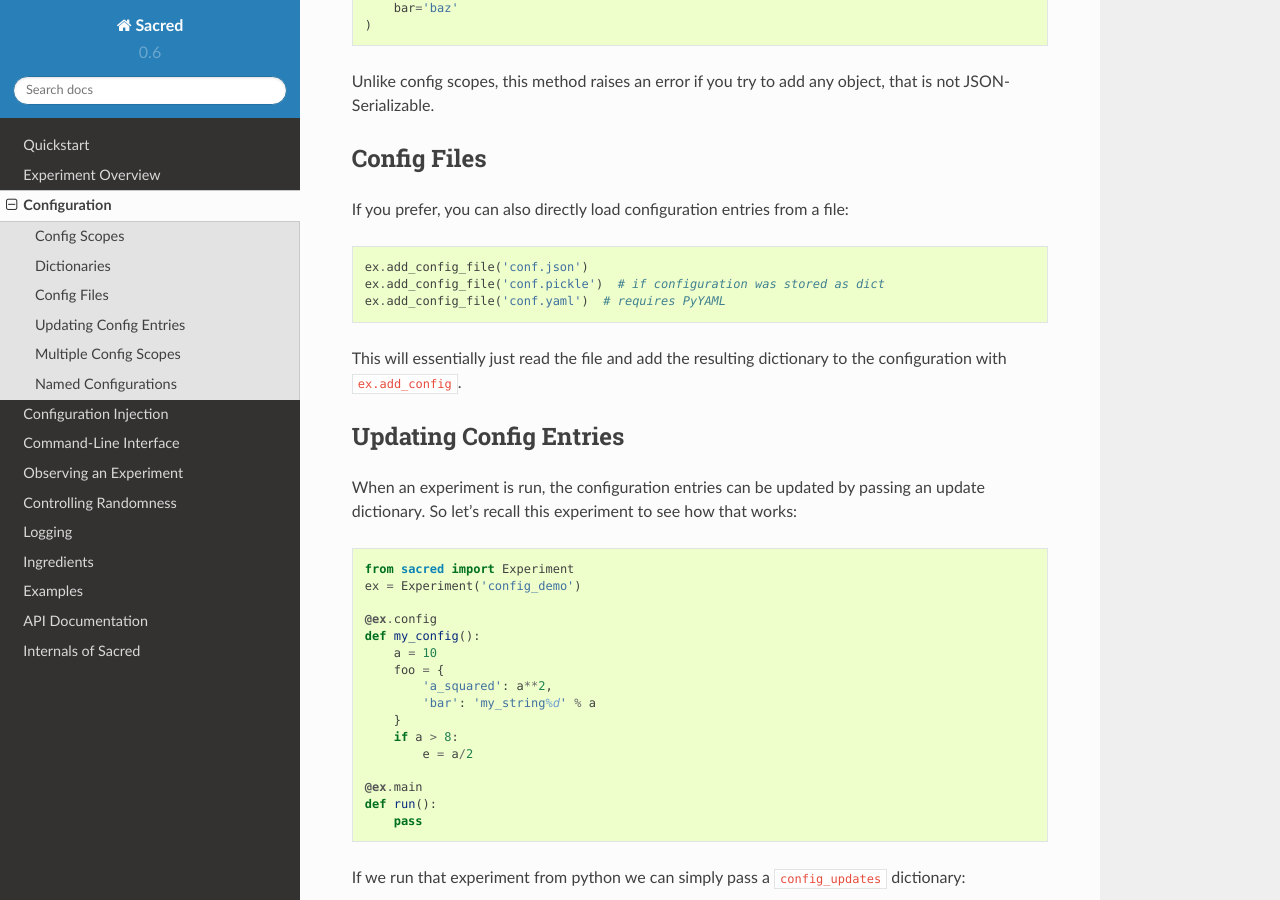
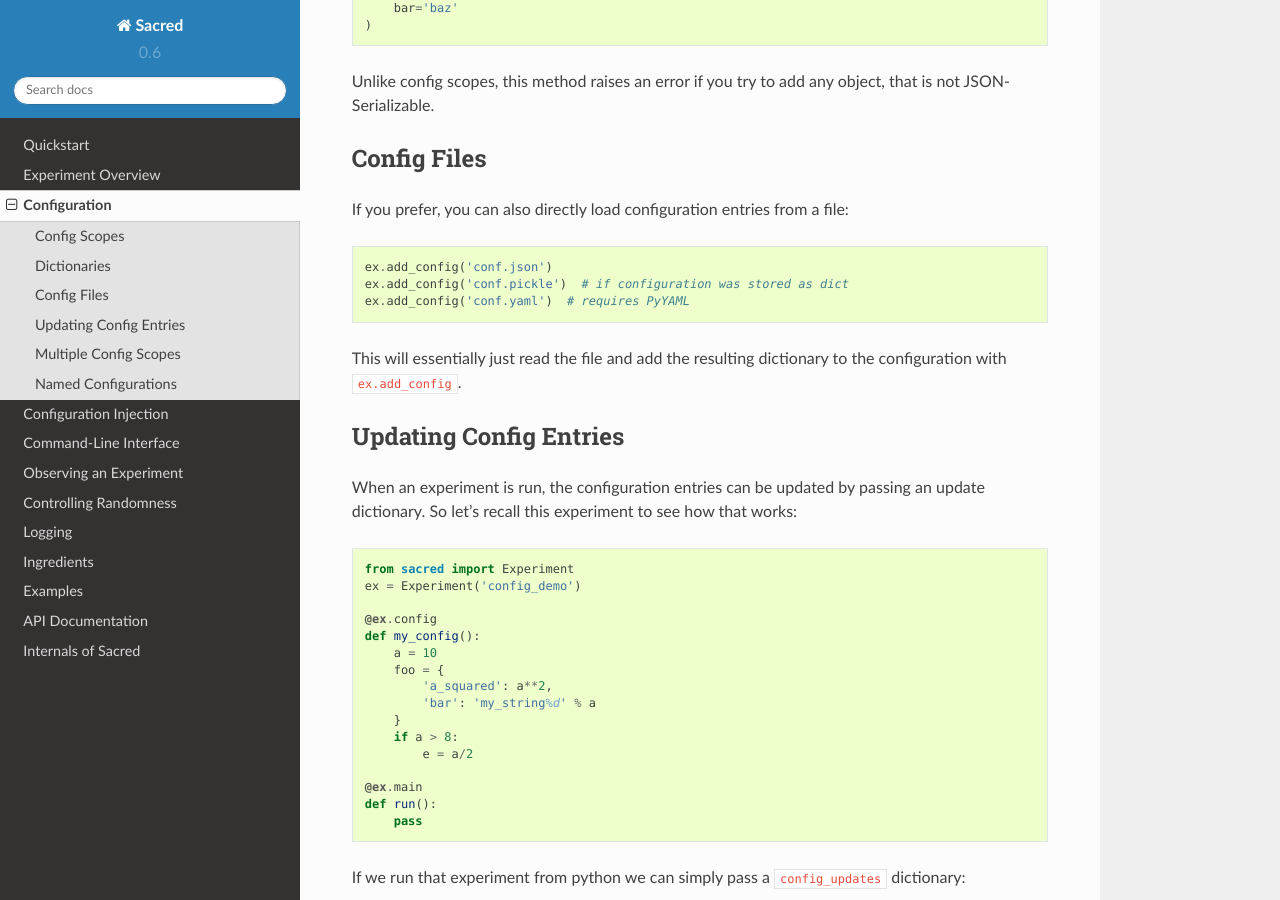
Before and after one commit to IDSIA/sacred, a Sphinx documentation site: the page built from docs/configuration.rst, in a window 1280 px wide and 900 px high, scrolled down 2039 px. Built offline with Sphinx 7.4.7 and the Read the Docs theme 2.0.0, drawn with Linux system fonts in a browser that asks for light colours.

Commit message:
add_config_file does not exist
It seems instances of Experiment don't have method `add_config_file()`, although stated in this doc. The `add_config()` methods implements to functionality in the example.

```diff
--- a/docs/configuration.rst
+++ b/docs/configuration.rst
@@ -117,9 +117,9 @@ If you prefer, you can also directly load configuration entries from a file:
 
 .. code-block:: python
 
-    ex.add_config_file('conf.json')
-    ex.add_config_file('conf.pickle')  # if configuration was stored as dict
-    ex.add_config_file('conf.yaml')  # requires PyYAML
+    ex.add_config('conf.json')
+    ex.add_config('conf.pickle')  # if configuration was stored as dict
+    ex.add_config('conf.yaml')  # requires PyYAML
 
 This will essentially just read the file and add the resulting dictionary to
 the configuration with ``ex.add_config``.
```
